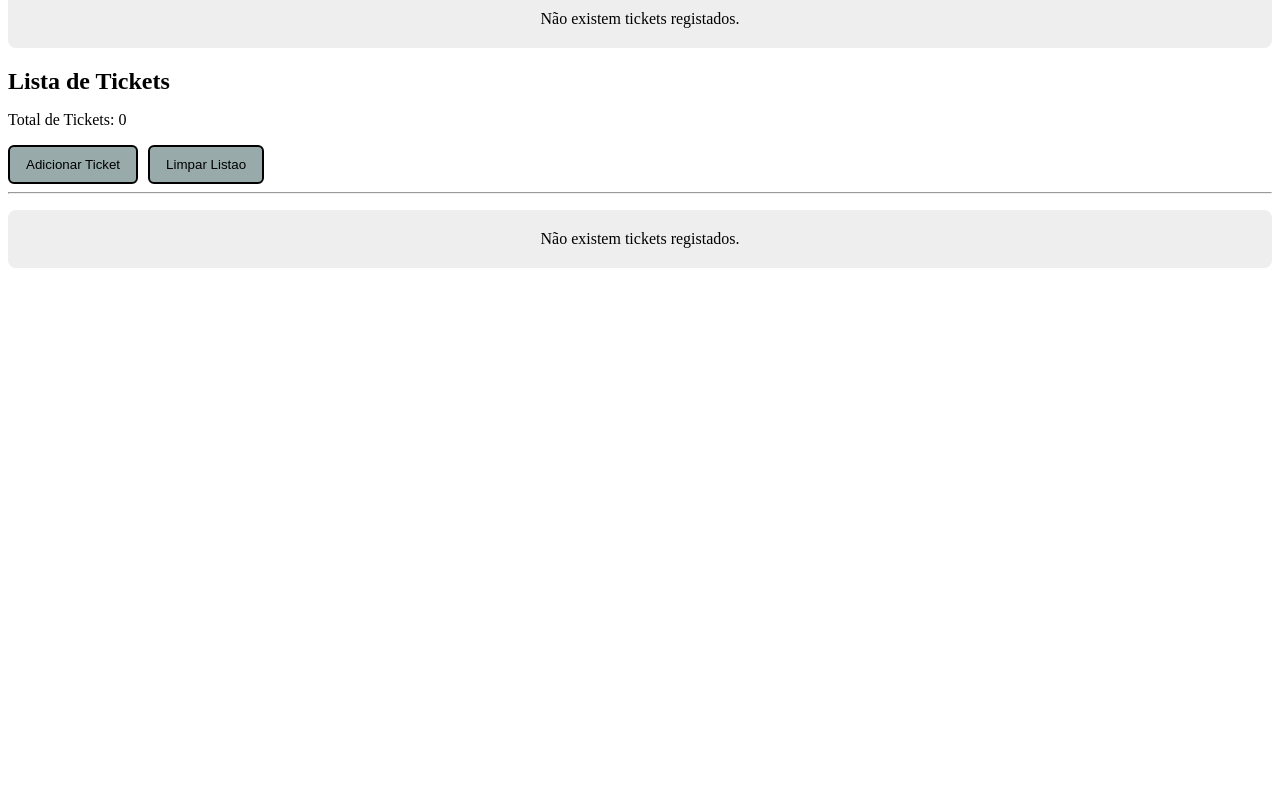
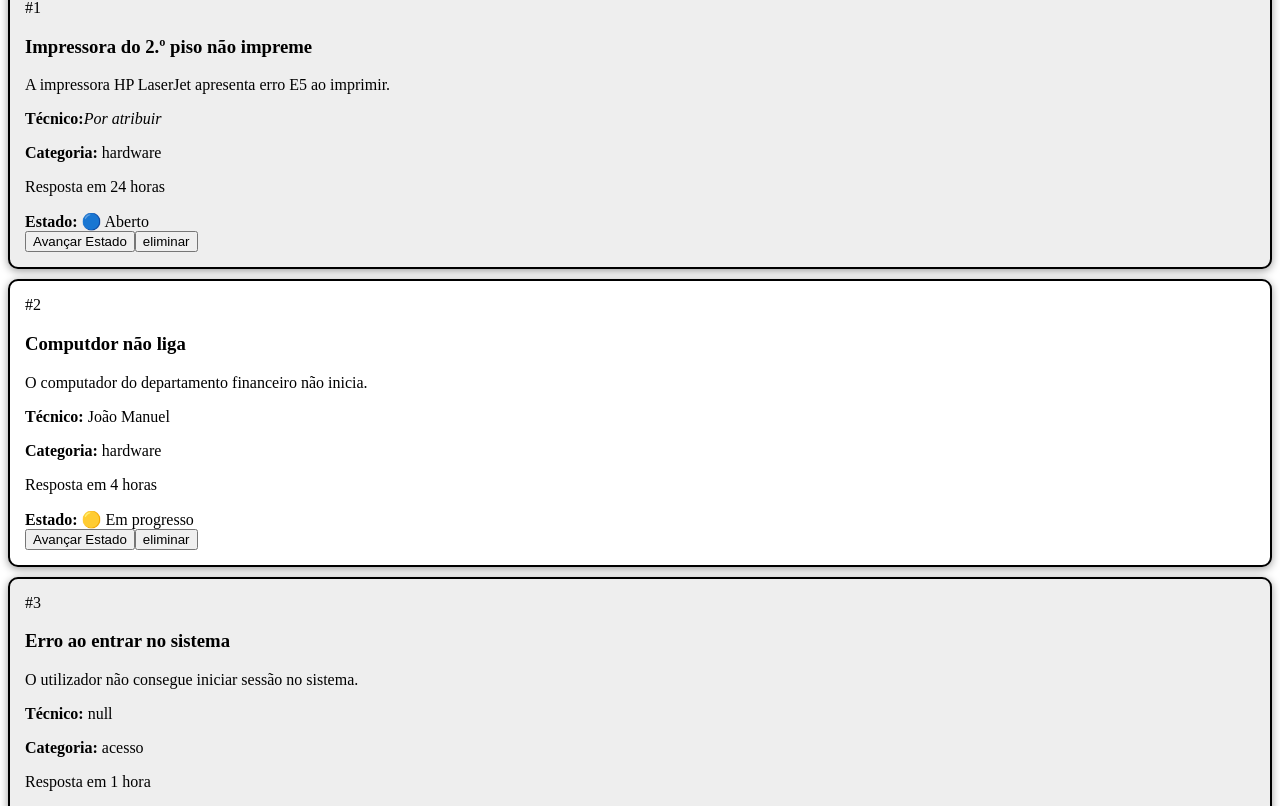
Before and after one commit to angelinasashixinga-gif/helpdesk-, an Angular app: page /tickets in a window 1280 px wide. Shown: the part 232-1038 px from the top of the page. Before the commit the page ends 800 px from the top, so only its background shows below. Built offline with nearby package versions, Linux system fonts and the light colour scheme.

Commit message:
exercico6-Condicionais: @if,@else if, @else e @switch

```diff
--- a/src/app/components/ticket-card/ticket-card.html
+++ b/src/app/components/ticket-card/ticket-card.html
@@ -17,15 +17,79 @@
   }
 
 
-  <p>
+  @if (ticket().tecnico; as nomeTecnico) {
+  <p class="tecnico">
+    <strong>Técnico:</strong>
+    {{ nomeTecnico}}
+  </p>
+} @else {
+
+  <p class="sem-tecnico">
+    <strong>Técnico:</strong>
+    <em>Por atribuir</em>
+  </p>
+
+}
+ <p>
     <strong>Categoria:</strong>
     {{ ticket().categoria }}
   </p>
 
-  <p>
-    <strong>Técnico:</strong>
-    {{ ticket().tecnico ?? 'Não atribuído' }}
-  </p>
+  @if (ticket().prioridade === 'critica') {
+    <p class="sla urgente">
+      Resposta em 1 hora
+    </p>
+
+  } @else if (ticket().prioridade === 'alta') {
+
+    <p class="sla">
+      Resposta em 4 horas
+    </p>
+     } @else if (ticket().prioridade === 'media') {
+
+    <p class="sla">
+      Resposta em 24 horas
+    </p>
+     } @else {
+
+    <p class="sla">
+      Resposta em 72 horas
+    </p>
+
+  }
+  <div class="estado">
+
+  <strong>Estado:</strong>
+
+  @switch (ticket().estado) {
+
+    @case ('aberto') {
+      <span class="etiqueta">
+        🔵 Aberto
+      </span>
+    }
+
+    @case ('em-progresso') {
+      <span class="etiqueta">
+        🟡 Em progresso
+      </span>
+    }
+
+    @case ('resolvido') {
+      <span class="etiqueta">
+        ✅ Resolvido
+      </span>
+    }
+
+    @default {
+      <span class="etiqueta">
+        ⚫ Fechado
+      </span>
+    }
+
+  }
+
+</div>
 
   <button (click)="proximoEstado()">
     Avançar Estado
--- a/src/app/pages/lista-tickets/lista-tickets.ts
+++ b/src/app/pages/lista-tickets/lista-tickets.ts
@@ -10,7 +10,7 @@ import { TicketCard } from '../../components/ticket-card/ticket-card';
 })
 export class ListaTickets {
 
-  tickets = signal<Ticket[]>([]);
+  tickets = signal<Ticket[]>(TICKETS_MOCK);
 
   totalTickets = computed(() => this.tickets().length);
 
@@ -32,7 +32,7 @@ export class ListaTickets {
       novoTicket
     ]);
 
-    console.log(this.tickets())
+    console.log(this.tickets)
     // Atualiza o total
   }
 
```
Also changed, not shown: src/app/components/ticket-card/ticket-card.css (line endings or trailing spaces).
